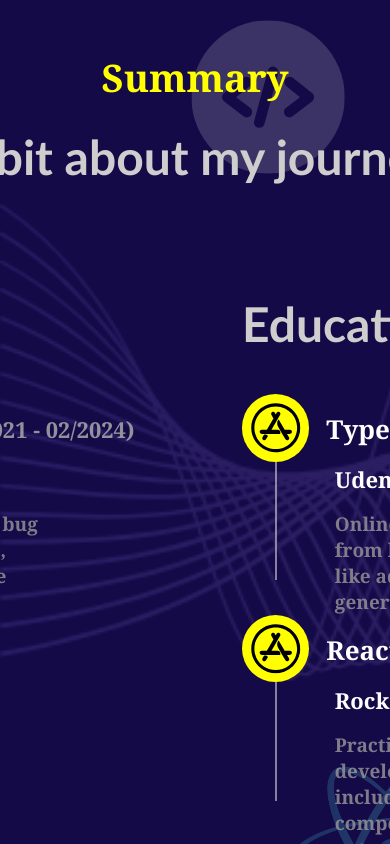
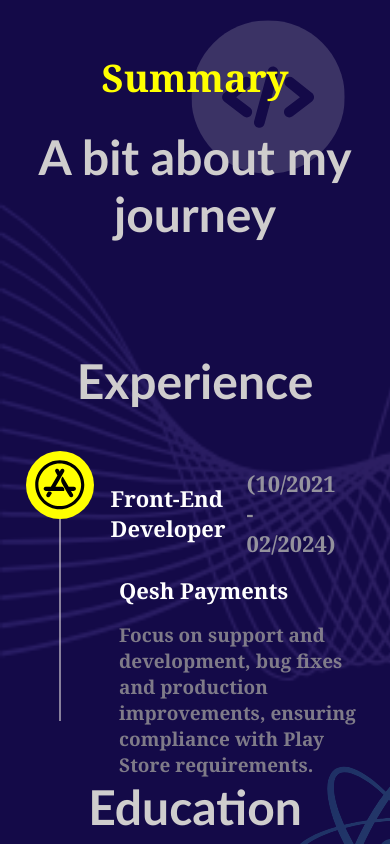
Before and after one commit to LucasPereira9/personalPortfolio, a Next.js app: page /en in a window 390 px wide. Shown: the part 9240-10084 px from the top of the page. Built offline with nearby package versions, Linux system fonts and the light colour scheme.

Commit message:
feat: experience are now responsive

```diff
--- a/src/app/[locale]/page.module.css
+++ b/src/app/[locale]/page.module.css
@@ -9,7 +9,6 @@
 .personal_info_container {
     align-items: center;
     display: flex;
-    flex-direction: row;
     justify-content: center;
 }
 .home_container {
--- a/src/app/[locale]/page.tsx
+++ b/src/app/[locale]/page.tsx
@@ -108,8 +108,6 @@ export default function Index() {
       </div>
       <div className={styles.personal_info_container}>
         <Experience id='experience' />
-        <div>
-        </div>
       </div>
       <div className={styles.personal_info_container}>
         <Contact id='contact' />
--- a/src/components/experienceItem/experienceItem.module.css
+++ b/src/components/experienceItem/experienceItem.module.css
@@ -49,3 +49,15 @@
     font-size: 19px;
     margin-left: 3vh;
 }
+
+@media only screen and (max-width: 1110px) {
+    .separator {
+        height: 24vh;
+    }
+    .title_content {
+        justify-content: space-between;
+    }
+    .title {
+        font-size: 22px;
+    }
+}
--- a/src/components/professionalExperience/index.tsx
+++ b/src/components/professionalExperience/index.tsx
@@ -20,7 +20,7 @@ export default function Experience(props: IProfessionalExpProps) {
     ));
 
     return (
-        <div id={props.id}>
+        <div className={styles.container} id={props.id}>
             <div className={styles.title_container}>
                 <h3 className={styles.title}>{t('Resumo')}</h3>
                 <h3 className={styles.subtitle}>{t('Um pouco do meu trajeto')}</h3>
--- a/src/components/professionalExperience/professionalExperience.module.css
+++ b/src/components/professionalExperience/professionalExperience.module.css
@@ -1,3 +1,10 @@
+.container {
+    align-items: center;
+    display: flex;
+    flex-direction: column;
+    justify-content: center;
+}
+
 .title_container {
     align-items: center;
     display: flex;
@@ -23,3 +30,17 @@
     max-width: 80vh;
     margin-bottom: 5vh;
 }
+
+@media only screen and (max-width: 1110px) {
+    .subtitle {
+        max-width: 50vh;
+        text-align: center;
+    }
+    .content {
+        align-items: center;
+        height: 160vh;
+        justify-content: space-between;
+        flex-direction: column;
+        width: 40vh;
+    }
+}
--- a/src/utils.ts
+++ b/src/utils.ts
@@ -162,7 +162,7 @@ export const StudyHistory = [
     },
     {
         title: 'React Native',
-        date: '(2020 - 2020)',
+        date: '(2020)',
         company: 'RocketSeat',
         description: 'Curso prático voltado para o desenvolvimento de aplicativos móveis usando React Native, incluindo navegação, componentes nativos e integração com APIs externas'
     },
```
